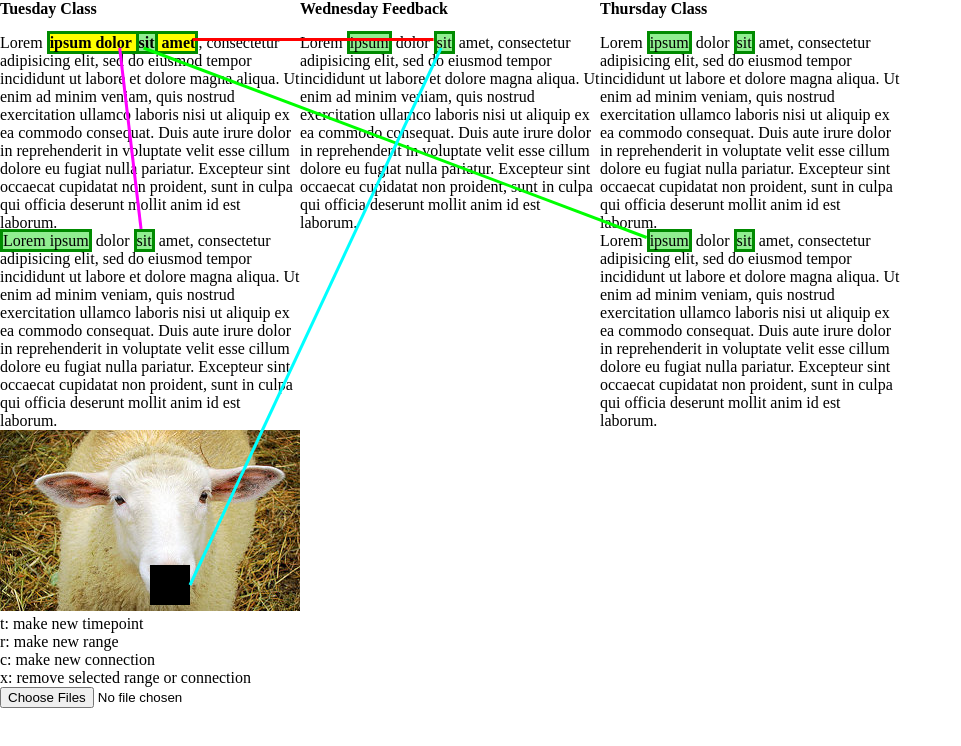
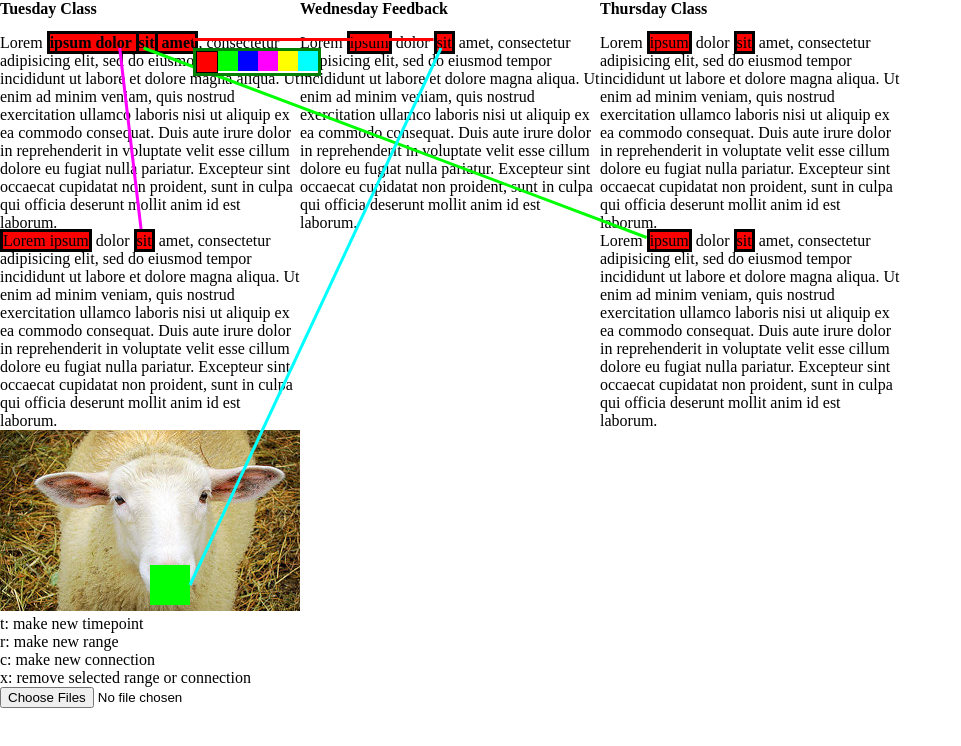
Before and after one commit to ctcutler/cotswold, a plain HTML site: page app/index.html in a window 1280 px wide. Both pictures are taken after a click on the element "ipsum dolor sit amet". Shown: the whole page, without its empty margins (0-961 px from the left). Drawn offline with Linux system fonts and the light colour scheme.

Commit message:
Add color choosers to ranges.

```diff
--- a/app/css/cotswold.css
+++ b/app/css/cotswold.css
@@ -1,24 +1,24 @@
-div.color1 {
+div.color1,span.color1 {
   background-color: #FF0000;
 }
 
-div.color2 {
+div.color2,span.color2 {
   background-color: #00FF00;
 }
 
-div.color3 {
+div.color3,span.color3 {
   background-color: #0000FF;
 }
 
-div.color4 {
+div.color4,span.color4 {
   background-color: #FF00FF;
 }
 
-div.color5 {
+div.color5,span.color5 {
   background-color: #FFFF00;
 }
 
-div.color6 {
+div.color6,span.color6 {
   background-color: #00FFFF;
 }
 
@@ -46,8 +46,48 @@ line.color6 {
   stroke: #00FFFF;
 }
 
+rect.color1 {
+  fill: #FF0000;
+}
+
+rect.color2 {
+  fill: #00FF00;
+}
+
+rect.color3 {
+  fill: #0000FF;
+}
+
+rect.color4 {
+  fill: #FF00FF;
+}
+
+rect.color5 {
+  fill: #FFFF00;
+}
+
+rect.color6 {
+  fill: #00FFFF;
+}
+
 .selectedColor {
   border: 1px solid black;
+}
+
+/* matches anything with class that starts with spanDetail */
+[class^="spanDetail"] {
+  position: absolute;
+  background-color: #FFFFFF;
+  border: 3px solid green;
+  pointer-events: auto;
+}
+
+/* matches anything with class that starts with imageBoxDetail */
+[class^="imageBoxDetail"] {
+  position: absolute;
+  background-color: #FFFFFF;
+  border: 3px solid green;
+  pointer-events: auto;
 }
 
 .connectionDetail {
@@ -145,10 +185,6 @@ line.connection {
 }
 
 
-rect.imageBoxSelected {
-  fill: #0f0;
-}
-
 rect.dragBox {
   pointer-events: auto;
 }
--- a/app/js/hardcoded.js
+++ b/app/js/hardcoded.js
@@ -18,8 +18,8 @@ var hardCodedTimepoints = [
         contentDisplay: "block",
         content: "Lorem ipsum dolor sit amet, consectetur adipisicing elit, sed do eiusmod tempor incididunt ut labore et dolore magna aliqua. Ut enim ad minim veniam, quis nostrud exercitation ullamco laboris nisi ut aliquip ex ea commodo consequat. Duis aute irure dolor in reprehenderit in voluptate velit esse cillum dolore eu fugiat nulla pariatur. Excepteur sint occaecat cupidatat non proident, sunt in culpa qui officia deserunt mollit anim id est laborum.",
         ranges: [
-          { start: 6, end: 26, id: "range1", style: "red", selected: false },
-          { start: 18, end: 21, id: "range2", style: "blue", selected: false },
+          { start: 6, end: 26, id: "range1", color: "color1", selected: false },
+          { start: 18, end: 21, id: "range2", color: "color1", selected: false },
         ],
         width: ARTIFACT_WIDTH_NORMAL,
         maxHeight: ARTIFACT_MAX_HEIGHT_NORMAL,
@@ -30,8 +30,8 @@ var hardCodedTimepoints = [
         contentDisplay: "block",
         content: "Lorem ipsum dolor sit amet, consectetur adipisicing elit, sed do eiusmod tempor incididunt ut labore et dolore magna aliqua. Ut enim ad minim veniam, quis nostrud exercitation ullamco laboris nisi ut aliquip ex ea commodo consequat. Duis aute irure dolor in reprehenderit in voluptate velit esse cillum dolore eu fugiat nulla pariatur. Excepteur sint occaecat cupidatat non proident, sunt in culpa qui officia deserunt mollit anim id est laborum.",
         ranges: [
-          { start: 0, end: 11, id: "range11", style: "red", selected: false },
-          { start: 18, end: 21, id: "range12", style: "blue", selected: false },
+          { start: 0, end: 11, id: "range11", color: "color1", selected: false },
+          { start: 18, end: 21, id: "range12", color: "color1", selected: false },
         ],
         width: ARTIFACT_WIDTH_NORMAL,
         maxHeight: ARTIFACT_MAX_HEIGHT_NORMAL,
@@ -40,7 +40,7 @@ var hardCodedTimepoints = [
         id: "a3",
         imageSrc: "img/baa.jpeg",
         ranges: [
-          { id: "box1", left: 150, top: 135, width: 40, height: 40, selected: false},
+          { id: "box1", left: 150, top: 135, width: 40, height: 40, selected: false, color: "color2"},
         ],
         imageDisplay: "block",
         contentDisplay: "none",
@@ -59,8 +59,8 @@ var hardCodedTimepoints = [
         contentDisplay: "block",
         content: "Lorem ipsum dolor sit amet, consectetur adipisicing elit, sed do eiusmod tempor incididunt ut labore et dolore magna aliqua. Ut enim ad minim veniam, quis nostrud exercitation ullamco laboris nisi ut aliquip ex ea commodo consequat. Duis aute irure dolor in reprehenderit in voluptate velit esse cillum dolore eu fugiat nulla pariatur. Excepteur sint occaecat cupidatat non proident, sunt in culpa qui officia deserunt mollit anim id est laborum.",
         ranges: [
-          { start: 6, end: 11, id: "range13", style: "red", selected: false },
-          { start: 18, end: 21, id: "range14", style: "blue", selected: false },
+          { start: 6, end: 11, id: "range13", color: "color1", selected: false },
+          { start: 18, end: 21, id: "range14", color: "color1", selected: false },
         ],
         width: ARTIFACT_WIDTH_NORMAL,
         maxHeight: ARTIFACT_MAX_HEIGHT_NORMAL,
@@ -77,8 +77,8 @@ var hardCodedTimepoints = [
         contentDisplay: "block",
         content: "Lorem ipsum dolor sit amet, consectetur adipisicing elit, sed do eiusmod tempor incididunt ut labore et dolore magna aliqua. Ut enim ad minim veniam, quis nostrud exercitation ullamco laboris nisi ut aliquip ex ea commodo consequat. Duis aute irure dolor in reprehenderit in voluptate velit esse cillum dolore eu fugiat nulla pariatur. Excepteur sint occaecat cupidatat non proident, sunt in culpa qui officia deserunt mollit anim id est laborum.",
         ranges: [
-          { start: 6, end: 11, id: "range15", style: "red", selected: false },
-          { start: 18, end: 21, id: "range16", style: "blue", selected: false },
+          { start: 6, end: 11, id: "range15", color: "color1", selected: false },
+          { start: 18, end: 21, id: "range16", color: "color1", selected: false },
         ],
         /***
         FIXME: translate these into ranges
@@ -98,8 +98,8 @@ var hardCodedTimepoints = [
         contentDisplay: "block",
         content: "Lorem ipsum dolor sit amet, consectetur adipisicing elit, sed do eiusmod tempor incididunt ut labore et dolore magna aliqua. Ut enim ad minim veniam, quis nostrud exercitation ullamco laboris nisi ut aliquip ex ea commodo consequat. Duis aute irure dolor in reprehenderit in voluptate velit esse cillum dolore eu fugiat nulla pariatur. Excepteur sint occaecat cupidatat non proident, sunt in culpa qui officia deserunt mollit anim id est laborum.",
         ranges: [
-          { start: 6, end: 11, id: "range17", style: "red", selected: false },
-          { start: 18, end: 21, id: "range18", style: "blue", selected: false },
+          { start: 6, end: 11, id: "range17", color: "color1", selected: false },
+          { start: 18, end: 21, id: "range18", color: "color1", selected: false },
         ],
         width: ARTIFACT_WIDTH_NORMAL,
         maxHeight: ARTIFACT_MAX_HEIGHT_NORMAL,
--- a/app/js/spantree.js
+++ b/app/js/spantree.js
@@ -6,7 +6,7 @@ function makeSpanTree (ranges, content) {
   }
 
   var contentNodes = [makeContentNode(0, content.length, null, content)];
-  var tree = makeSpanNode("", false, false, [contentNodes[0]], null); // must not be contentNodes array
+  var tree = makeSpanNode("", false, false, "color1", [contentNodes[0]], null); // must not be contentNodes array
 
   angular.forEach(ranges, function(range) {
     var nodes = [];
@@ -119,7 +119,7 @@ function makeSpanTree (ranges, content) {
 
         // make new span node
         var spanNode = makeSpanNode(
-          range.id, range.dominant, range.selected,
+          range.id, range.dominant, range.selected, range.color,
           spanChildren, lca, truncatedLeft, truncatedRight
         );
 
@@ -228,7 +228,7 @@ function makeContentNode(start, end, parentNode, content) {
   };
 }
 
-function makeSpanNode(id, dominant, selected, nodes, parentNode, truncatedLeft, truncatedRight) {
+function makeSpanNode(id, dominant, selected, color, nodes, parentNode, truncatedLeft, truncatedRight) {
   var truncation = "none";
   if (truncatedRight && truncatedLeft) {
     truncation = "both";
@@ -241,6 +241,7 @@ function makeSpanNode(id, dominant, selected, nodes, parentNode, truncatedLeft,
   var spanNode = {
       selected: selected,
       dominant: dominant,
+      color: color,
       truncation: truncation,
       nodes: nodes,
       parentNode: parentNode,
--- a/app/js/view.js
+++ b/app/js/view.js
@@ -60,12 +60,10 @@ function getBestConnection(box1, box2) {
   return shortestPair;
 }
 
-
-
 function makeSpanClass(d) {
   if (d.id === undefined) return "";
 
-  var klass = "allborders green";
+  var klass = "allborders "+d.color;
   if (d.truncation === "left") {
     klass += " truncatedLeft";
   } else if (d.truncation === "right") {
@@ -77,6 +75,33 @@ function makeSpanClass(d) {
     klass += " selected";
   }
   return klass;
+}
+
+function addColorChooser(selection, setColorFunc) {
+  var colorChooser = selection.selectAll(".colorChooser")
+    .data(function (d) {
+      return [d.color];
+    });
+  colorChooser.enter()
+    .append("div")
+    .attr("class", "colorChooser");
+  colorChooser.exit()
+    .remove();
+
+  var colorBox = selection.selectAll(".colorBox")
+    .data(COLORS);
+  colorBox.enter()
+    .append("div")
+    .on("click", function (d) {
+      setColorFunc(getParentData(this).id, d);
+    });
+  colorBox.attr("class", function (d) {
+      var pData = getParentData(this);
+      return "colorBox " + d  +
+        (getParentData(this).color == d ? " selectedColor" : "");
+    });
+  colorChooser.exit()
+    .remove();
 }
 
 function recursiveSpans(sel) {
@@ -119,6 +144,24 @@ function recursiveSpans(sel) {
       span.exit().remove();
 
       span.order();
+
+      var spanDetailClass = "spanDetail"+selected.id;
+      var spanDetail = popUpLayer
+        .selectAll("."+spanDetailClass)
+        .data(
+          selected.nodes.filter(function (d) { return d.selected }),
+          function (d) { return d.id; }
+        );
+      spanDetail.enter()
+        .append("div")
+        .attr("class", spanDetailClass);
+      spanDetail
+        .attr("class", function (d) { return spanDetailClass })
+        .attr("style", makeSpanDetailStyle);
+      spanDetail.exit()
+        .remove();
+
+      addColorChooser(spanDetail, controllerScope.setRangeColor);
 
     } else if (selected.content) {
       d3.select(this)
@@ -214,33 +257,58 @@ function updateArtifacts(artifact) {
       var artifactClassName = artifact.id+"ImageBox";
       var imageBox = svg.selectAll("."+className+"."+artifactClassName)
         .data(artifact.ranges, function (d) { return d.id; });
-      var boxParent = this;
+      var boxParentLeft = jQuery(this).offset().left;
+      var boxParentTop = jQuery(this).offset().top;
       imageBox.enter()
         .append("rect")
         .attr("id", function (d) { return d.id })
         .attr("x", function (d) {
-          return d.left + jQuery(boxParent).offset().left
+          return d.left + boxParentLeft
         })
         .attr("y", function (d) {
-          return d.top + jQuery(boxParent).offset().top
+          return d.top + boxParentTop
         })
         .attr("width", function (d) { return d.width })
         .attr("height", function (d) { return d.height })
         .on("click", function (d) {
+          controllerScope.clearAllSelectedConnections(true);
           controllerScope.updateSelection(d.id);
           rangy.getSelection().removeAllRanges();
           d3.event.stopPropagation();
         });
 
       imageBox
+        .attr("style", function (d) { return d.color})
         .attr("class", function (d) {
-          return d.selected
-            ? className + " " + artifactClassName + " imageBoxSelected"
-            : className + " " + artifactClassName
+          return className + " " + artifactClassName + " " + d.color
         });
 
       imageBox.exit()
         .remove();
+
+      var imageBoxDetailClass = "imageBoxDetail"+artifact.id;
+      var imageBoxDetail = popUpLayer
+        .selectAll("."+imageBoxDetailClass)
+        .data(
+          artifact.ranges.filter(function (d) { return d.selected }),
+          function (d) { return d.id; }
+        );
+      imageBoxDetail.enter()
+        .append("div")
+        .attr("class", imageBoxDetailClass);
+      imageBoxDetail
+        .attr("class", function (d) { return imageBoxDetailClass })
+        .attr("style", function (d) {
+          return "left: "
+            + (boxParentLeft + d.left + d.width)
+            + "px; top: "
+            + (boxParentTop + d.top + d.height)
+            + "px";
+        });
+      imageBoxDetail.exit()
+        .remove();
+
+      addColorChooser(imageBoxDetail, controllerScope.setRangeColor);
     } else {
       d3.select(this).call(recursiveSpans);
     }
@@ -289,7 +357,24 @@ function getMidpoint(a, b) {
   }
 }
 
-function makeDetailBoxStyle(d) {
+function makeSpanDetailStyle(d) {
+  var box = makeBox(d.id);
+  return "left: "
+    + (box.x + box.width)
+    + "px; top: "
+    + (box.y + box.height)
+    + "px";
+}
+
+function makeImageBoxDetailStyle(d) {
+  return "left: "
+    + (d.left + d.width)
+    + "px; top: "
+    + (d.top + d.height)
+    + "px";
+}
+
+function makeConnectionDetailStyle(d) {
   var coords = d.coords;
   return "left: "
     + getMidpoint(coords.x1, coords.x2)
@@ -375,12 +460,15 @@ function render(scope) {
     .remove();
 
   var connectionDetail = popUpLayer.selectAll(".connectionDetail")
-    .data(connections, function(d) { return d.id; });
+    .data(
+      connections.filter(function (d) { return d.selected }),
+      function(d) { return d.id; }
+    );
   connectionDetail.enter()
     .append("div")
     .attr("class", "connectionDetail");
-  connectionDetail.attr("class", function (d) { return "connectionDetail" + (d.selected ? "" : " hidden") })
-    .attr("style", makeDetailBoxStyle);
+  connectionDetail.attr("class", function (d) { return "connectionDetail" })
+    .attr("style", makeConnectionDetailStyle);
   connectionDetail.exit()
     .remove();
 
@@ -400,27 +488,6 @@ function render(scope) {
   connectionNote.exit()
     .remove();
 
-  var colorChooser = connectionDetail.selectAll(".colorChooser")
-    .data(function (d) {
-      return [d.color];
-    });
-  colorChooser.enter()
-    .append("div")
-    .attr("class", "colorChooser");
-  colorChooser.exit()
-    .remove();
+  addColorChooser(connectionDetail, controllerScope.setConnectionColor);
 
-  var colorBox = connectionDetail.selectAll(".colorBox")
-    .data(COLORS);
-  colorBox.enter()
-    .append("div")
-    .on("click", function (d) {
-      controllerScope.setConnectionColor(getParentData(this).id, d);
-    });
-  colorBox.attr("class", function (d) {
-      return "colorBox " + d  +
-        (getParentData(this).color == d ? " selectedColor" : "");
-    });
-  colorChooser.exit()
-    .remove();
  }
```
Also changed, not shown: app/js/controller.js (+9 -0 lines).
